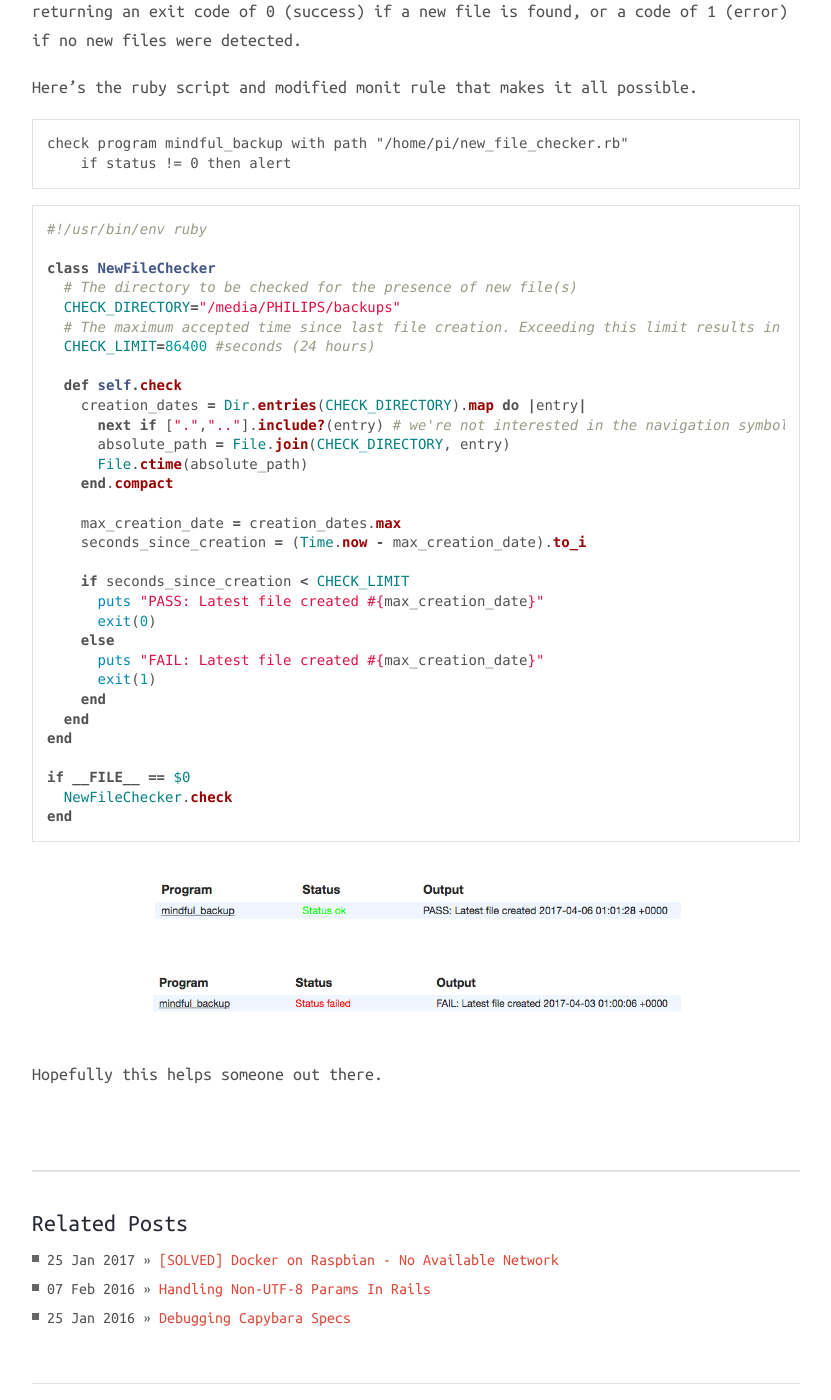
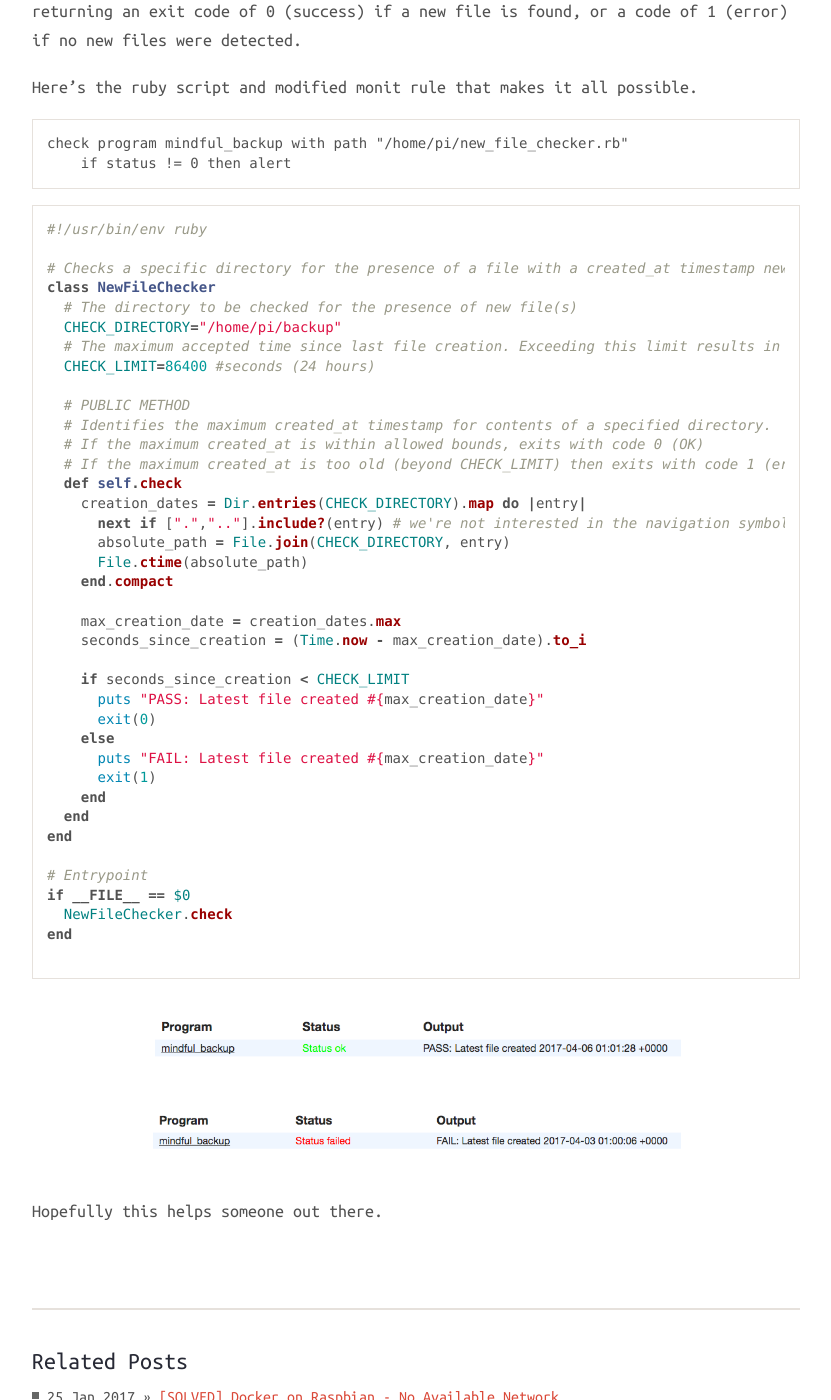
Before and after one commit to gayanvirajith/harmony, a Jekyll site: the page built from _posts/2017-4-6-monit-new-file-checker.markdown, in a window 1280 px wide and 1400 px high, scrolled down 1227 px. Shown: the whole window, without its empty margins (224-1055 px from the left). Built offline with Jekyll 4.4.1, drawn with Linux system fonts in a browser that asks for light colours; nearby versions of some CDN libraries; comment, search, counter and statistics services are not loaded.

Commit message:
Updating ruby class to include TomDoc

````diff
--- a/_posts/2017-4-6-monit-new-file-checker.markdown
+++ b/_posts/2017-4-6-monit-new-file-checker.markdown
@@ -37,12 +37,17 @@ check program mindful_backup with path "/home/pi/new_file_checker.rb"
 ```ruby
 #!/usr/bin/env ruby
 
+# Checks a specific directory for the presence of a file with a created_at timestamp newer than CHECK_LIMIT
 class NewFileChecker
   # The directory to be checked for the presence of new file(s)
-  CHECK_DIRECTORY="/media/PHILIPS/backups"
+  CHECK_DIRECTORY="/home/pi/backup"
   # The maximum accepted time since last file creation. Exceeding this limit results in a check failure.
   CHECK_LIMIT=86400 #seconds (24 hours)
 
+  # PUBLIC METHOD
+  # Identifies the maximum created_at timestamp for contents of a specified directory.
+  # If the maximum created_at is within allowed bounds, exits with code 0 (OK)
+  # If the maximum created_at is too old (beyond CHECK_LIMIT) then exits with code 1 (error).
   def self.check
     creation_dates = Dir.entries(CHECK_DIRECTORY).map do |entry|
       next if [".",".."].include?(entry) # we're not interested in the navigation symbolic links
@@ -63,9 +68,11 @@ class NewFileChecker
   end
 end
 
+# Entrypoint
 if __FILE__ == $0
   NewFileChecker.check
 end
+
 ```
 
 ![Monit OK Message](/assets/images/2017/monit_ok.png){:.aligncenter}
````
